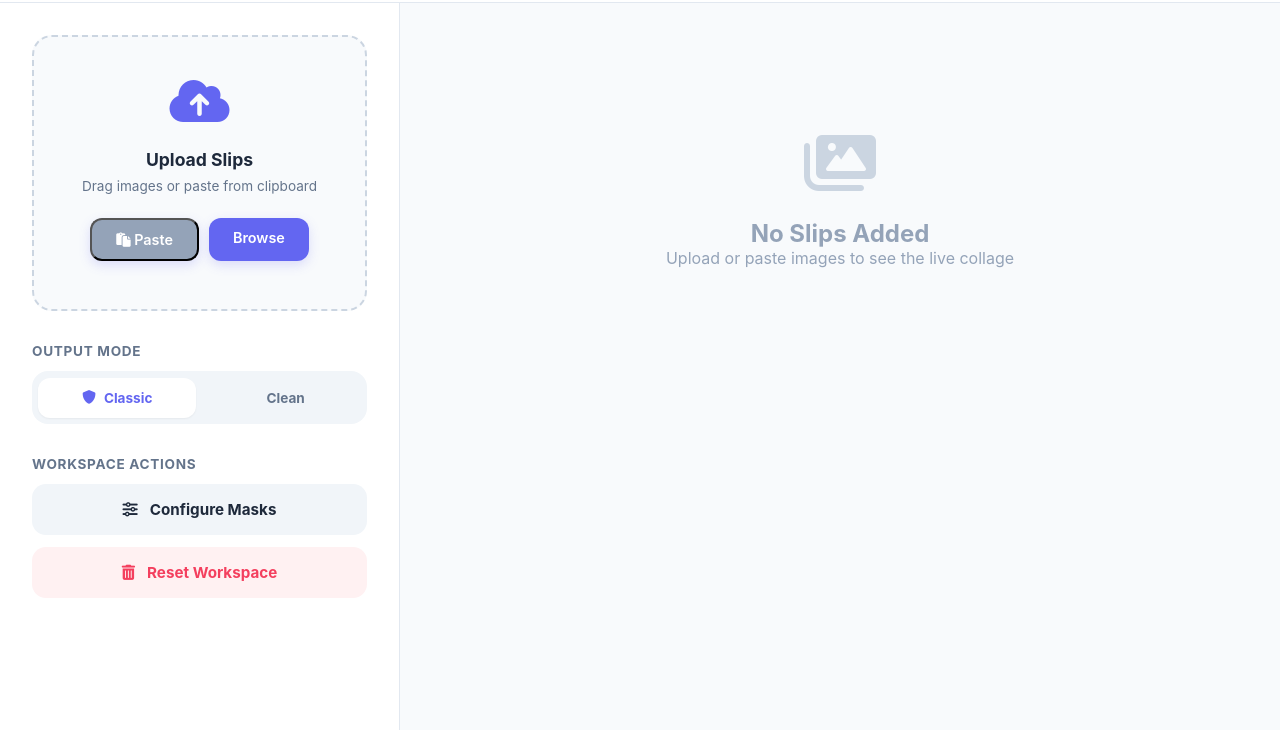
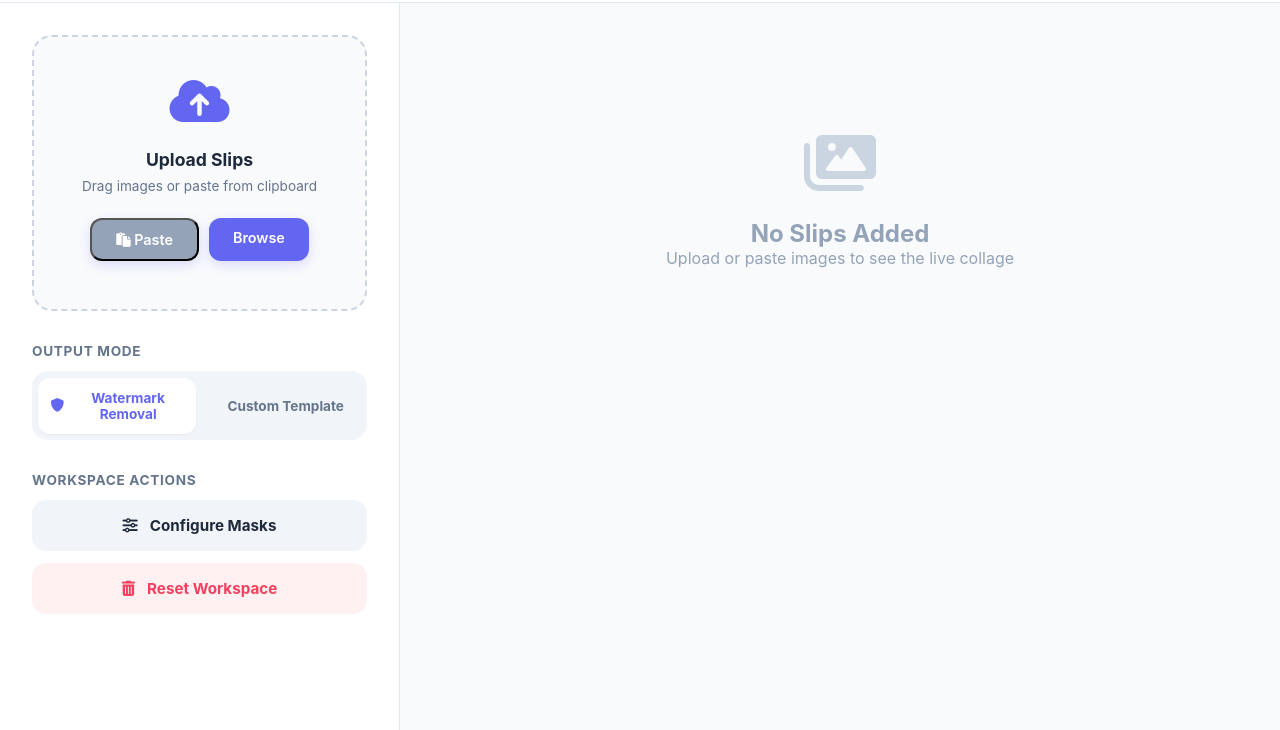
Before and after one commit to ibnmoosa121/Bit-transfer, a plain HTML site: page slips.html in a window 1280 px wide. Shown: the part 70-800 px from the top of the page. Drawn offline with Linux system fonts and the light colour scheme.

Commit message:
Rename Classic to Watermark Removal and Clean to Custom Template

```diff
--- a/js/slips.js
+++ b/js/slips.js
@@ -135,7 +135,7 @@ document.addEventListener('DOMContentLoaded', () => {
             const originalImg = new Image();
             originalImg.onload = () => {
                 if (currentMode === 'template') {
-                    // --- MODE: CLEAN TEMPLATE ---
+                    // --- MODE: CUSTOM TEMPLATE ---
                     const templateImg = new Image();
                     templateImg.onload = () => {
                         const canvas = document.createElement('canvas');
@@ -164,7 +164,7 @@ document.addEventListener('DOMContentLoaded', () => {
                     };
                     templateImg.src = 'img/template.png';
                 } else {
-                    // --- MODE: CLASSIC MASKING ---
+                    // --- MODE: WATERMARK REMOVAL ---
                     const canvas = document.createElement('canvas');
                     canvas.width = originalImg.width;
                     canvas.height = originalImg.height;
--- a/slips.html
+++ b/slips.html
@@ -44,8 +44,8 @@
                 <div class="panel-section">
                     <p style="font-weight: 700; font-size: 0.85rem; color: var(--text-muted); margin-bottom: 0.75rem; text-transform: uppercase; letter-spacing: 0.05em;">Output Mode</p>
                     <div class="mode-selector">
-                        <button id="mode-mask-btn" class="mode-btn active" data-mode="mask"><i class="fas fa-shield-alt"></i> Classic</button>
-                        <button id="mode-template-btn" class="mode-btn" data-mode="template"><i class="fas fa-sparkles"></i> Clean</button>
+                        <button id="mode-mask-btn" class="mode-btn active" data-mode="mask"><i class="fas fa-shield-alt"></i> Watermark Removal</button>
+                        <button id="mode-template-btn" class="mode-btn" data-mode="template"><i class="fas fa-sparkles"></i> Custom Template</button>
                     </div>
                 </div>
 
```
Also changed, not shown: index.html (+2 -2 lines).
